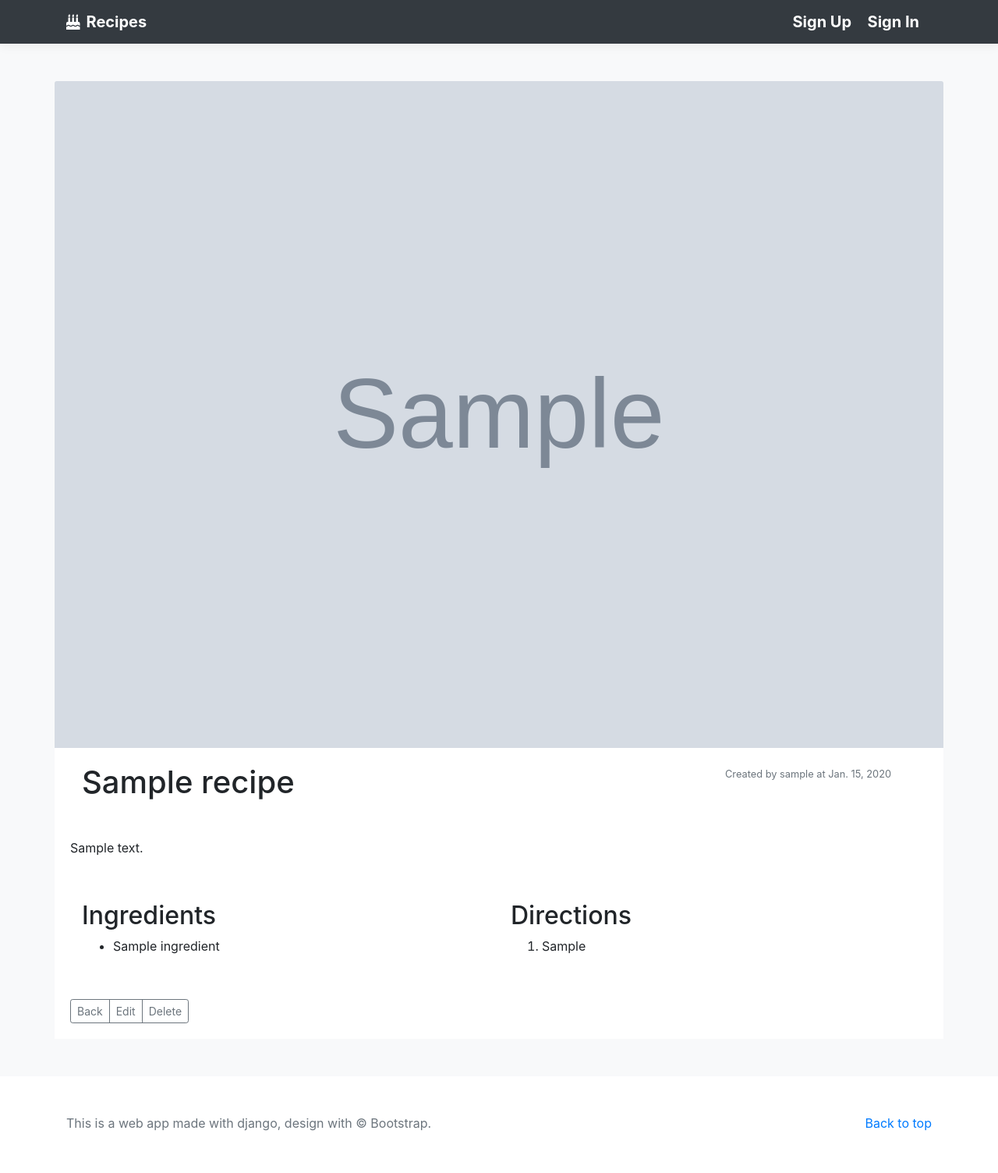
After one commit to LetishaB/PyRecipes, a Django app: page /recipe/1/ in a window 1280 px wide. The commit adds this page. Shown: the whole page at 78% size. Run offline with Django 3.2, Linux system fonts and the light colour scheme; tables that the repository leaves empty hold one stand-in row (values such as "Sample post"); grey boxes marked "Sample" are stand-in pictures; some libraries are stand-ins or nearby versions.

Commit message:
detail page

```diff
--- a/PyRecipes/urls.py
+++ b/PyRecipes/urls.py
@@ -15,11 +15,12 @@ Including another URLconf
 """
 from django.contrib import admin
 from django.urls import path
-from django.views.generic import ListView, TemplateView
+from django.views.generic import ListView, TemplateView, DetailView
 
 from recipes.models import Recipe
 
 urlpatterns = [
     path('admin/', admin.site.urls),
     path('', ListView.as_view(model=Recipe), name='recipe-list'),
+    path('recipe/<int:pk>/', DetailView.as_view(model=Recipe), name='detail')
 ]
--- /dev/null
+++ b/static/css/custom.css
@@ -0,0 +1,24 @@
+.detail-link {
+    color: #212529;
+}
+
+.detail-link:hover {
+    color: #212529;
+    text-decoration: none;
+}
+
+.detail-container {
+    transition: all .2s ease-in-out;
+}
+
+.detail-container:hover {
+    transform: scale(1.1);
+}
+
+.white {
+    background-color: white;
+}
+
+.detail-image {
+    height: 100%;
+}
--- a/templates/base.html
+++ b/templates/base.html
@@ -15,6 +15,7 @@
 
     <!-- Custom styles for this template -->
     <link href="{% static 'css/album.css' %}" rel="stylesheet">
+    <link href="{% static 'css/custom.css' %}" rel="stylesheet">
   </head>
 
   <body>
@@ -71,7 +72,7 @@
         <p class="float-right">
           <a href="#">Back to top</a>
         </p>
-        <p>This is a web app made with django, example design by © Bootstrap.</p>
+        <p>This is a web app made with django, design with © Bootstrap.</p>
       </div>
     </footer>
 
--- /dev/null
+++ b/templates/recipes/recipe_detail.html
@@ -0,0 +1,52 @@
+{% extends 'base.html' %}
+
+{% block content %}
+    <div class="row">
+        <img src="/{{ recipe.image }}" class="card-img-top detail-image" alt="Thumbnail image for Recipe">
+    </div>
+    <div class="row white card-body">
+        <div class="col-md-9">
+            <h1>{{ recipe.title }}</h1>
+        </div>
+        <div class="col-md-3">
+            <small class="text-muted">Created by {{ recipe.created_by }} at {{ recipe.created_at }}</small>
+        </div>
+    </div>
+    <div class="row white card-body">
+        <p>{{ recipe.description }}</p>
+    </div>
+    <div class="row white card-body">
+        <div class="col-md-6">
+            <h2>Ingredients</h2>
+            <ul>
+            {% for ingredient in recipe.ingredients.all %}
+                <li>{{ ingredient }}</li>
+            {% empty %}
+                <p>There are no ingredients added to this recipe.</p>
+            {% endfor %}
+            </ul>
+        </div>
+        <div class="col-md-6">
+            <h2>Directions</h2>
+            <ol>
+            {% for direction in recipe.directions.all %}
+                <li>{{ direction }}</li>
+            {% empty %}
+                <p>There are no instructions for this recipe.</p>
+            {% endfor %}
+            </ol>
+        </div>
+    </div>
+    <div class="row white card-body">
+        <div class="d-flex justify-content-between">
+            <div class="btn-group">
+                <button type="button" class="btn btn-sm btn-outline-secondary">Back</button>
+                <button type="button" class="btn btn-sm btn-outline-secondary">Edit</button>
+                <button type="button" class="btn btn-sm btn-outline-secondary">Delete</button>
+
+            </div>
+
+        </div>
+    </div>
+
+{% endblock %}
--- a/templates/recipes/recipe_list.html
+++ b/templates/recipes/recipe_list.html
@@ -3,7 +3,8 @@
 {% block content %}
     <div class="row">
         {% for recipe in object_list %}
-        <div class="col-md-4">
+        <div class="col-md-4 detail-container">
+        <a href="{% url 'detail' recipe.id %}" class="detail-link">
           <div class="card mb-4 box-shadow">
               <img src="{{ recipe.image }}" class="card-img-top" alt="Thumbnail image for Recipe">
               <div class="card-body">
@@ -11,6 +12,7 @@
                   <p class="card-text">{{ recipe.description|truncatechars:150 }}</p>
               </div>
           </div>
+        </a>
         </div>
         {% empty %}
             <li>No recipe posted yet.</li>
```
